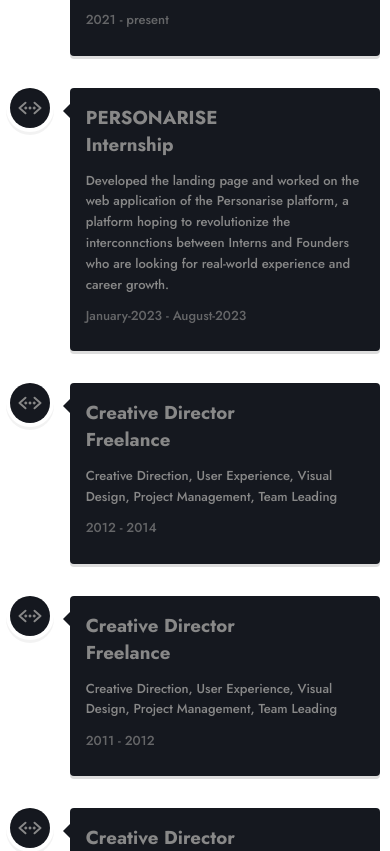
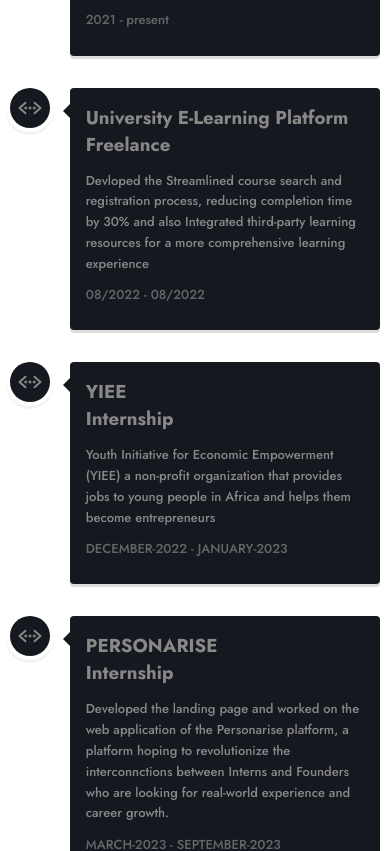
Before and after one commit to Femi-Benjamin/Benjamin-Olufemi_Portfolio, a React (Create React App) app: page / in a window 390 px wide. Shown: the part 4160-5011 px from the top of the page. Built offline with nearby package versions, Linux system fonts and the light colour scheme.

Commit message:
update timeline section

```diff
--- a/src/App.js
+++ b/src/App.js
@@ -248,8 +248,7 @@
                     href="https://drive.google.com/file/d/1ZG_0SUKMdOg2J59cIQZg6NsvcKTTSGu_/view?usp=sharing"
                     target="_blank" rel="noopener noreferrer"
                     whileTap={{ scale: 0.8 }}
-                    class="w-full md:w-auto relative mt-6 inline-flex items-center justify-center p-0.5 mb-2 mr-2 overflow-hidden text-sm font-medium text-gray-900 rounded-lg group bg-gradient-to-br from-green-400 to-blue-600 group-hover:from-green-400 group-hover:to-blue-600 hover:text-white dark:text-white focus:ring-4
-                    focus:ring-green-200 dark:focus:ring-green-800 hover:shadow-lg hover:shadow-teal-500/50 hover:dark:shadow-lg hover:dark:shadow-teal-800/80">
+                    class="w-full md:w-auto relative mt-6 inline-flex items-center justify-center p-0.5 mb-2 mr-2 overflow-hidden text-sm font-medium text-gray-900 rounded-lg group bg-gradient-to-br from-blue-400 to-gray-400 group-hover:from-blue-400 group-hover:to-gray-400 hover:text-black dark:text-white focus:ring-4 focus:ring-green-200 dark:focus:ring-green-800 hover:shadow-lg hover:shadow-teal-500/50 hover:dark:shadow-lg hover:dark:shadow-teal-800/80">
                     <span class="w-full md:w-auto relative px-5 py-2.5 transition-all ease-in duration-75 bg-white dark:bg-gray-900 rounded-md group-hover:bg-opacity-0
                     text-center">
                       View Resume
@@ -461,12 +460,13 @@
                   <button
                     type="submit" value="Send"
                     whileTap={{ scale: 0.8 }}
-                    class="w-full md:w-auto relative md:mt-6 inline-flex items-center justify-center p-0.5 mb-2 mr-2 overflow-hidden text-sm font-medium text-gray-900 rounded-lg group bg-gradient-to-br from-green-400 to-blue-600 group-hover:from-green-400 group-hover:to-blue-600 hover:text-white dark:text-white focus:ring-4 focus:ring-green-200 dark:focus:ring-green-800 hover:shadow-lg hover:shadow-teal-500/50 hover:dark:shadow-lg hover:dark:shadow-teal-800/80">
+                    class="w-full md:w-auto relative md:mt-6 inline-flex items-center justify-center p-0.5 mb-2 mr-2 overflow-hidden text-sm font-medium text-gray-900 rounded-lg group bg-gradient-to-br from-blue-400 to-gray-400 group-hover:from-blue-400 group-hover:to-gray-400 hover:text-black dark:text-white focus:ring-4 focus:ring-green-200 dark:focus:ring-green-800 hover:shadow-lg hover:shadow-teal-500/50 hover:dark:shadow-lg hover:dark:shadow-teal-800/80">
                     <span class="w-full md:w-auto relative px-10 py-3.5 transition-all ease-in duration-75 bg-white dark:bg-gray-900 rounded-md group-hover:bg-opacity-0">
                       Send Message
                     </span>
                   </button>
                 </div>
+
               </form>
             </div>
 
--- a/src/data.js
+++ b/src/data.js
@@ -36,54 +36,54 @@
   },
   {
     id: 2,
-    date: "January-2023 - August-2023",
+    date: "08/2022 - 08/2022",
+    iconsSrc: <IoCodeWorking />,
+    job: "Freelance",
+    title: "University E-Learning Platform",
+    location: "Doha, Qatar",
+    description:
+      "Devloped the Streamlined course search and registration process, reducing completion time by 30% and also Integrated third-party learning resources for a more comprehensive learning experience",
+  },
+  {
+    id: 3,
+    date: "DECEMBER-2022 - JANUARY-2023",
+    iconsSrc: <IoCodeWorking />,
+    job: "Internship",
+    title: " YIEE",
+    location: "Miami, FL",
+    description:
+      "Youth Initiative for Economic Empowerment (YIEE) a non-profit organization that provides jobs to young people in Africa and helps them become entrepreneurs ",
+  },
+  {
+    id: 4,
+    date: "MARCH-2023 - SEPTEMBER-2023",
     iconsSrc: <IoCodeWorking />,
     job: "Internship",
     title: "PERSONARISE",
-    location: "Miami, FL",
+    lcation: "Doha, Qatar",
     description:
       "Developed the landing page and worked on the web application of the Personarise platform, a platform hoping to revolutionize the interconnctions between Interns and Founders who are looking for real-world experience and career growth.",
   },
   {
-    id: 3,
-    date: "2012 - 2014",
+    id: 5,
+    date: "FEBRUARY-2024",
     iconsSrc: <IoCodeWorking />,
     job: "Freelance",
-    title: "Creative Director",
-    lcation: "Doha, Qatar",
-    description:
-      "Creative Direction, User Experience, Visual Design, Project Management, Team Leading",
-  },
-  {
-    id: 4,
-    date: "2011 - 2012",
-    iconsSrc: <IoCodeWorking />,
-    job: "Freelance",
-    title: "Creative Director",
+    title: "HEALTHCARE SYSTEM",
     location: "Miami, FL",
     description:
-      "Creative Direction, User Experience, Visual Design, Project Management, Team Leading",
+      "Developed the entire UI for the HealthCare E-Management System, a web application to enhance patient care, and adapt to your institution's unique medical needs",
   },
-  {
-    id: 5,
-    date: "2010 - 2011",
-    iconsSrc: <IoCodeWorking />,
-    job: "Freelance",
-    title: "Creative Director",
-    //cation: "Doha, Qatar",
-    description:
-      "Creative Direction, User Experience, Visual Design, Project Management, Team Leading",
-  },
-  {
-    id: 6,
-    date: "2009 - 2010",
-    iconsSrc: <IoCodeWorking />,
-    job: "Freelance",
-    title: "Creative Director",
-    location: "Miami, FL",
-    description:
-      "Creative Direction, User Experience, Visual Design, Project Management, Team Leading",
-  },
+  // {
+  //   id: 6,
+  //   date: "2009 - 2010",
+  //   iconsSrc: <IoCodeWorking />,
+  //   job: "Freelance",
+  //   title: "Creative Director",
+  //   location: "Miami, FL",
+  //   description:
+  //     "Creative Direction, User Experience, Visual Design, Project Management, Team Leading",
+  // },
 ];
 
 export const Projects = [
```
